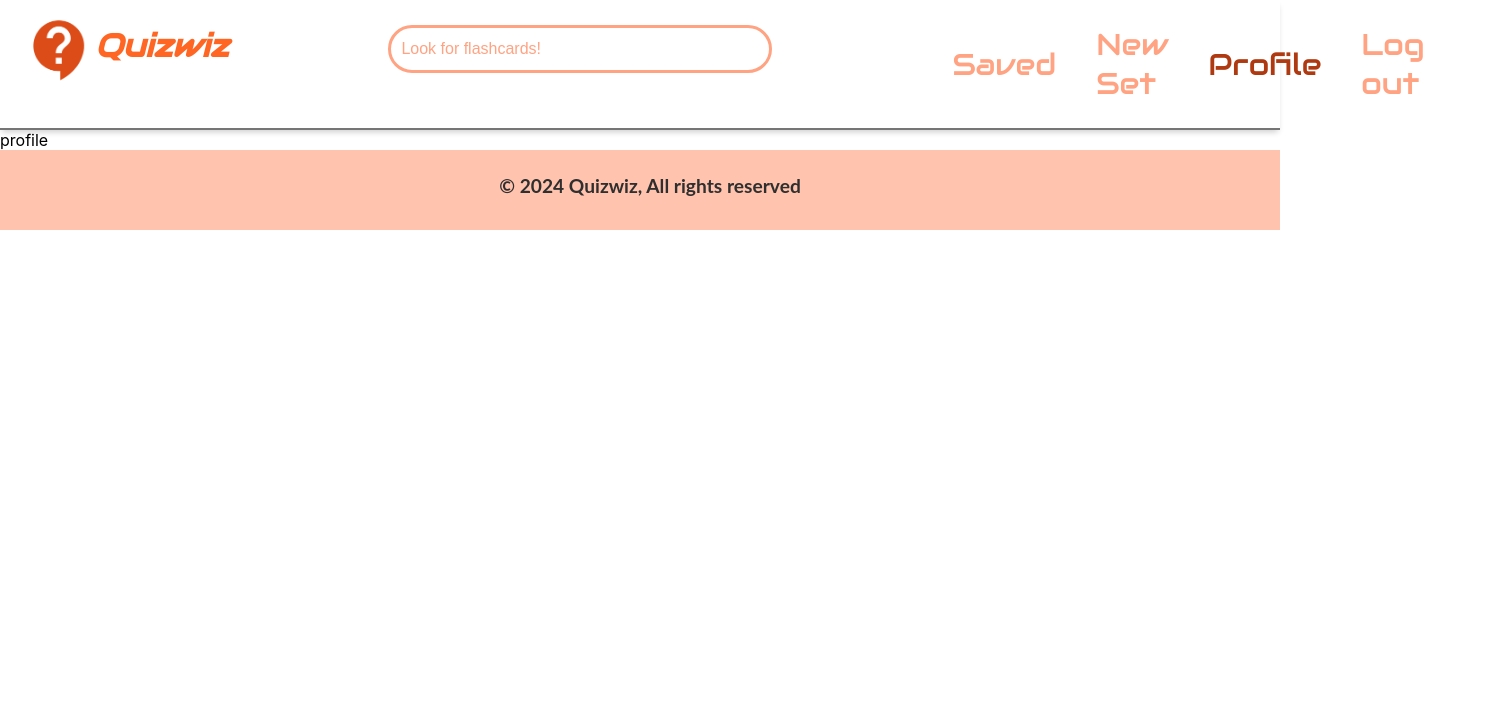
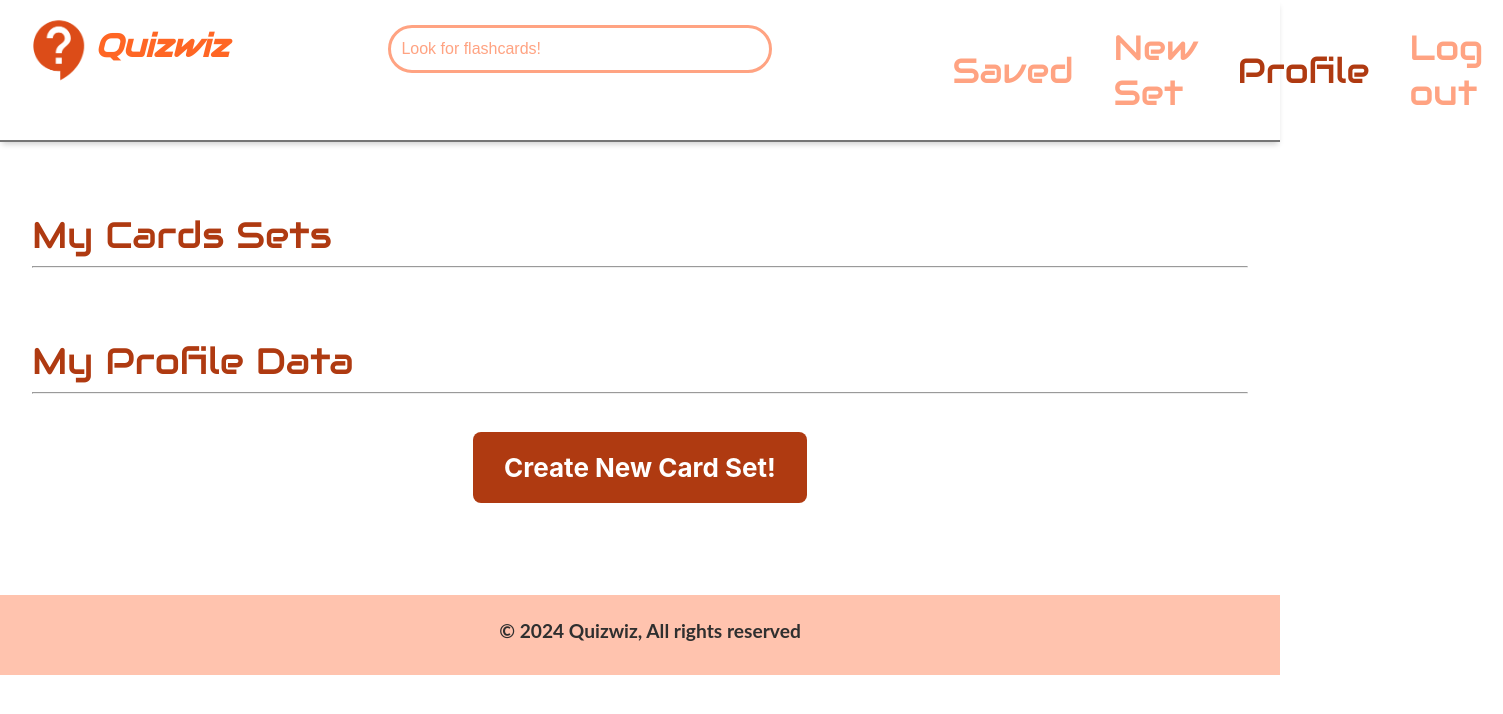
Before and after one commit to MichalCiupak/Quizwiz, a React (Create React App) app in the folder frontend/: page /Profile in a window 1280 px wide. Shown: the top 714 px of the page, 1503 px wide, since content can reach past the window. Built offline with nearby package versions, Linux system fonts and the light colour scheme.

Commit message:
Style the Profile page

```diff
--- a/frontend/src/components/NavigationBar.css
+++ b/frontend/src/components/NavigationBar.css
@@ -68,11 +68,11 @@ input:focus {
   border-radius: 4px;
   transition: background-color 0.3s ease;
   align-items: center;
-  font-size: 30px;
+  font-size: 35px;
 }
 
 .navigation-link:hover {
-  color: #AF3A11;
+  color: #AF3A11 !important;
 }
 
 .link-container {
--- /dev/null
+++ b/frontend/src/containers/Profile.css
@@ -0,0 +1,32 @@
+.profile-main-content {
+  margin: 2rem;
+}
+
+.section-container {
+  margin-top: 70px;
+}
+
+.section-header-text {
+  font-family: 'Audiowide', sans-serif;
+  color: #AF3A11;
+  font-size: 2.3rem;
+  font-weight: 400;
+}
+
+.new-cardset-button {
+  background-color: #AF3A11;
+  color: #fff;
+  padding: 20px;
+  font-size: 26px;
+  border-radius: 8px;
+  cursor: pointer;
+  margin: auto;
+  width: 23vw;
+  font-weight: 700;
+  text-align: center;
+}
+
+.new-cardset-button:hover {
+  background-color: #8a2f0d;
+  padding: 22px;
+}
--- a/frontend/src/containers/Profile.tsx
+++ b/frontend/src/containers/Profile.tsx
@@ -1,13 +1,36 @@
 import React from 'react'
 import NavigationBar from '../components/NavigationBar'
 import Footer from '../components/Footer'
+import './Profile.css'
+import { useNavigate } from 'react-router-dom';
 
 const Profile = () => {
+  const navigate = useNavigate();
   return (
     <div className='profile-container'>
       <NavigationBar location='profile'/>
       <div className='profile-main-content'>
-        profile
+        <div className='section-container'>
+          <div className='section-header-container'>
+            <div className='section-header-text'>
+              My Cards Sets
+            </div>
+            <hr />
+
+          </div>
+        </div>
+        <div className='section-container'>
+          <div className='section-header-container'>
+            <div className='section-header-text'>
+              My Profile Data
+            </div>
+            <hr />
+
+          </div>
+        </div>
+        <div className='button-container'>
+          <div className="new-cardset-button" onClick={() => navigate('/Newset')}>Create New Card Set!</div>
+        </div>
       </div>
       <Footer/>
     </div>
--- a/frontend/src/containers/Register.tsx
+++ b/frontend/src/containers/Register.tsx
@@ -23,7 +23,7 @@ const Register = () => {
     <div className='login-container'>
       <div className='login-content-container'>
         <div>
-          <img src={quizIco} alt="Logo" className="logo"/>
+          <img src={quizIco} alt="Logo" className="logo-login"/>
           <div className='logo-label'>Quizwiz</div>
           <div className='login-label'>Sign Up</div>
           <div className='instruction-label'>Create new account and start preparing for your exams!</div>
```
Also changed, not shown: frontend/public/logo.svg (added).
